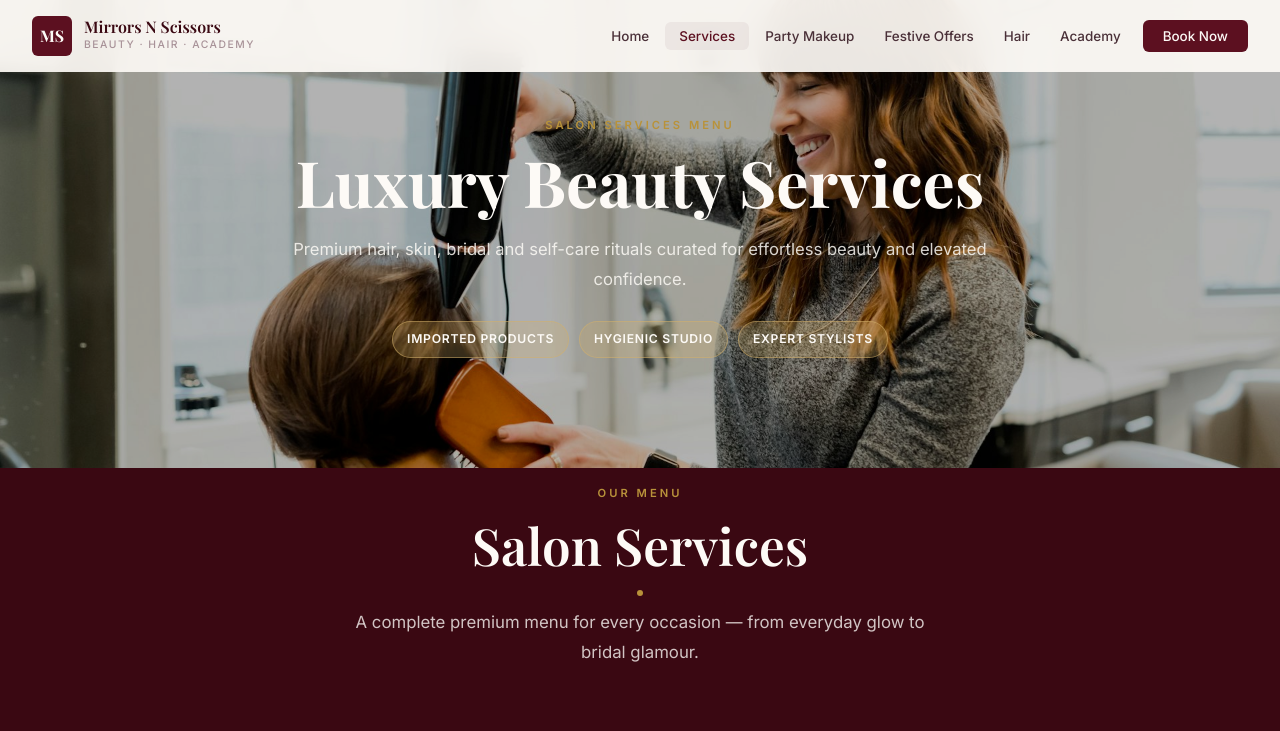
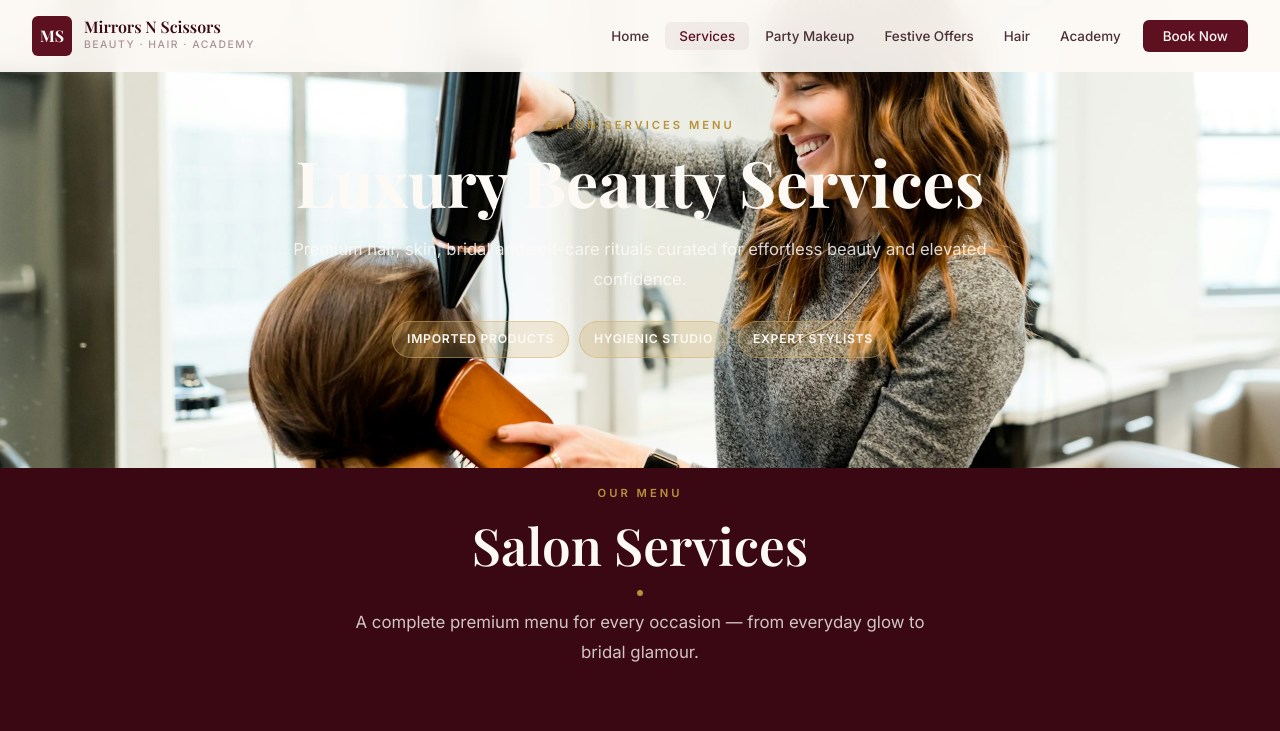
Before and after one commit to mardixgartix-hue/Mirrror-and-scissors, a website: page services.html in a window 1280 px wide. Shown: the top 731 px of the page. Drawn offline with nearby package versions, Linux system fonts and the light colour scheme; a web font is replaced by a local one.

Commit message:
Remove gradient overlay from hero section image

```diff
--- a/style.css
+++ b/style.css
@@ -1261,17 +1261,8 @@ button { cursor: pointer; font-family: inherit; }
   position: relative;
 }
 
-.services-hero::before {
-  content: '';
-  position: absolute;
-  inset: 0;
-  background: rgba(0,0,0,.3);
-  pointer-events: none;
-}
-
 .services-hero-inner {
-  position: relative;
-  z-index: 1;
+  text-align: center;
 }
 
 @media (max-width: 980px) {
```
